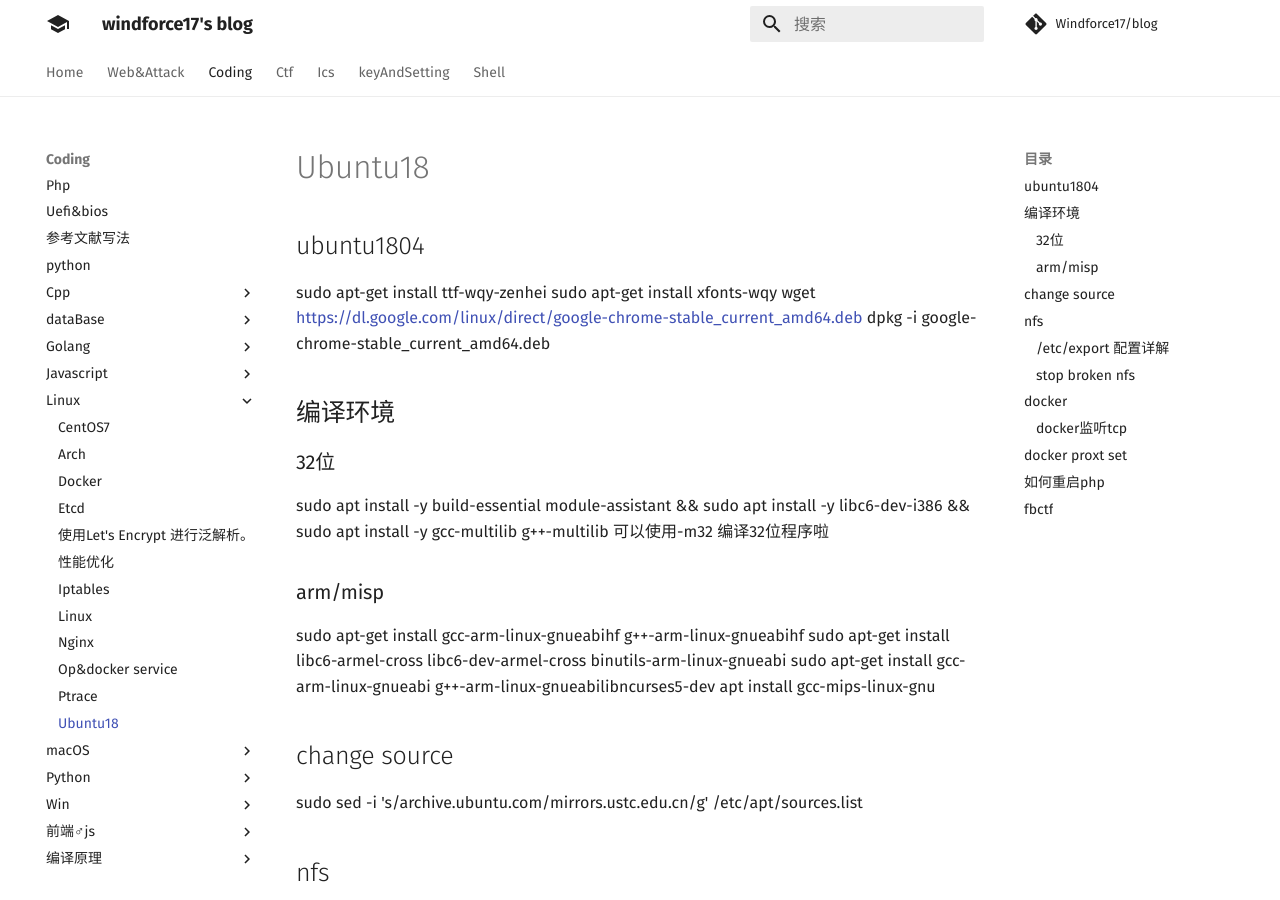
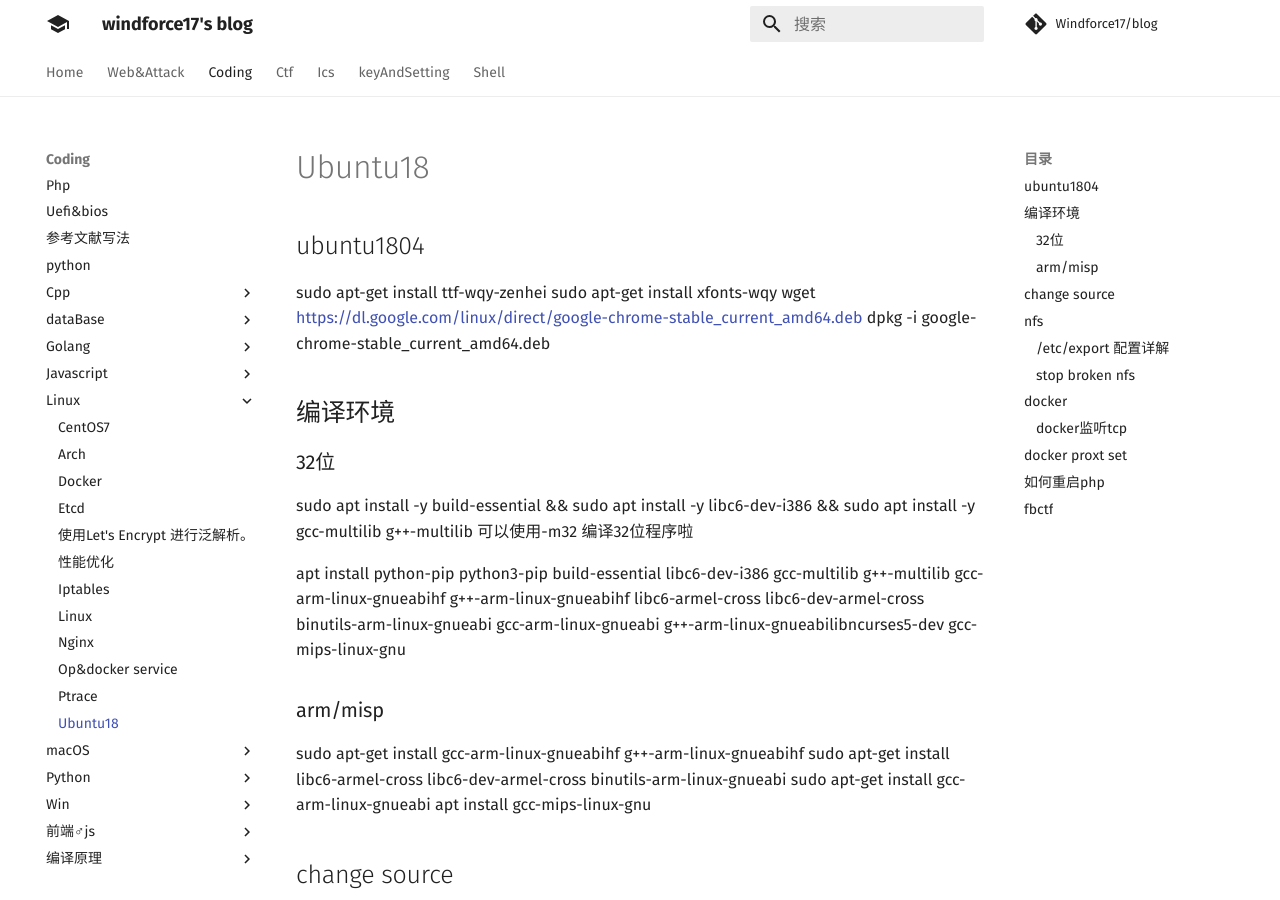
Before and after one commit to Windforce17/blog, an MkDocs documentation site: the page built from docs/coding/linux/ubuntu18.md, in a window 1280 px wide and 900 px high. Built offline with MkDocs 1.6.1 and Material for MkDocs 9.7.7, drawn with Linux system fonts in a browser that asks for light colours; comment, search, counter and statistics services are not loaded.

Commit message:
[coding/ubuntu] suit ubuntu18

```diff
--- a/docs/coding/linux/ubuntu18.md
+++ b/docs/coding/linux/ubuntu18.md
@@ -6,15 +6,17 @@
 ##  编译环境
 
 ### 32位
- sudo apt install -y build-essential module-assistant &&
+ sudo apt install -y build-essential &&
  sudo apt install -y libc6-dev-i386 &&
  sudo apt install -y gcc-multilib g++-multilib
 可以使用-m32 编译32位程序啦
 
+apt install python-pip python3-pip build-essential libc6-dev-i386 gcc-multilib g++-multilib gcc-arm-linux-gnueabihf g++-arm-linux-gnueabihf libc6-armel-cross libc6-dev-armel-cross binutils-arm-linux-gnueabi gcc-arm-linux-gnueabi g++-arm-linux-gnueabilibncurses5-dev gcc-mips-linux-gnu
+
 ### arm/misp
 sudo apt-get install gcc-arm-linux-gnueabihf g++-arm-linux-gnueabihf
 sudo apt-get install libc6-armel-cross libc6-dev-armel-cross binutils-arm-linux-gnueabi
-sudo apt-get install gcc-arm-linux-gnueabi g++-arm-linux-gnueabilibncurses5-dev
+sudo apt-get install gcc-arm-linux-gnueabi
 apt install gcc-mips-linux-gnu
 ## change source
 
```
Also changed, not shown: 1 other file.
